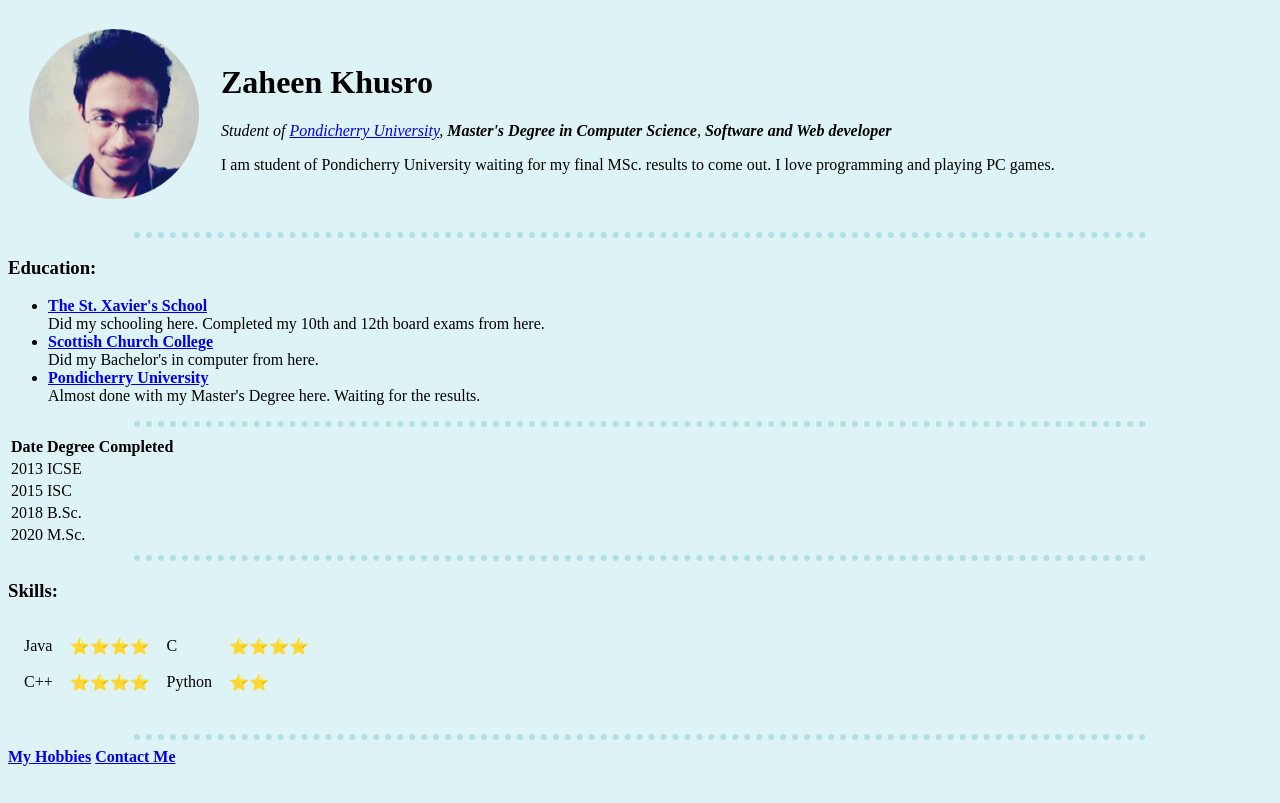
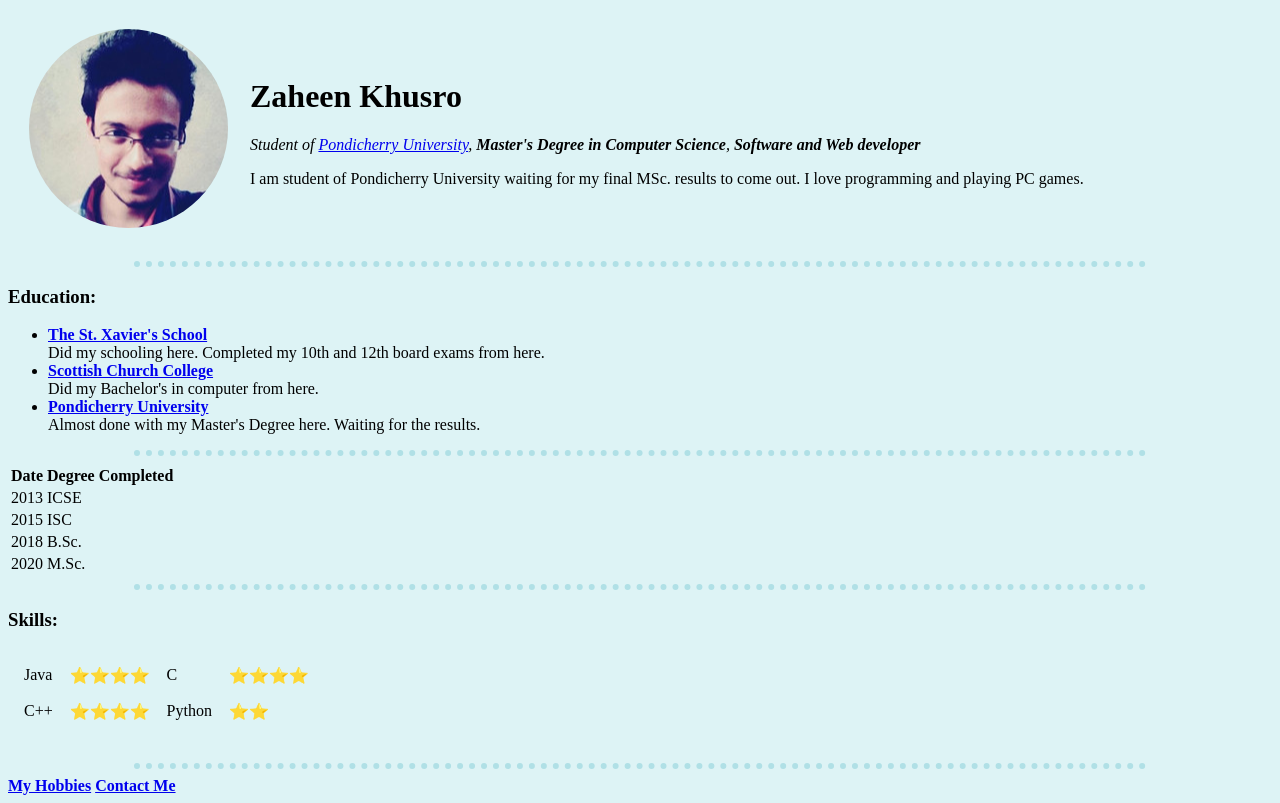
Before and after one commit to KynzDcoder/pp, a plain HTML site: page index.html in a window 1280 px wide. Drawn offline with Linux system fonts and the light colour scheme.

Commit message:
Update index.html

```diff
--- a/index.html
+++ b/index.html
@@ -18,9 +18,6 @@
 
     }
 
-    img {
-      height: 170px;
-    }
   </style>
 </head>
 
```
